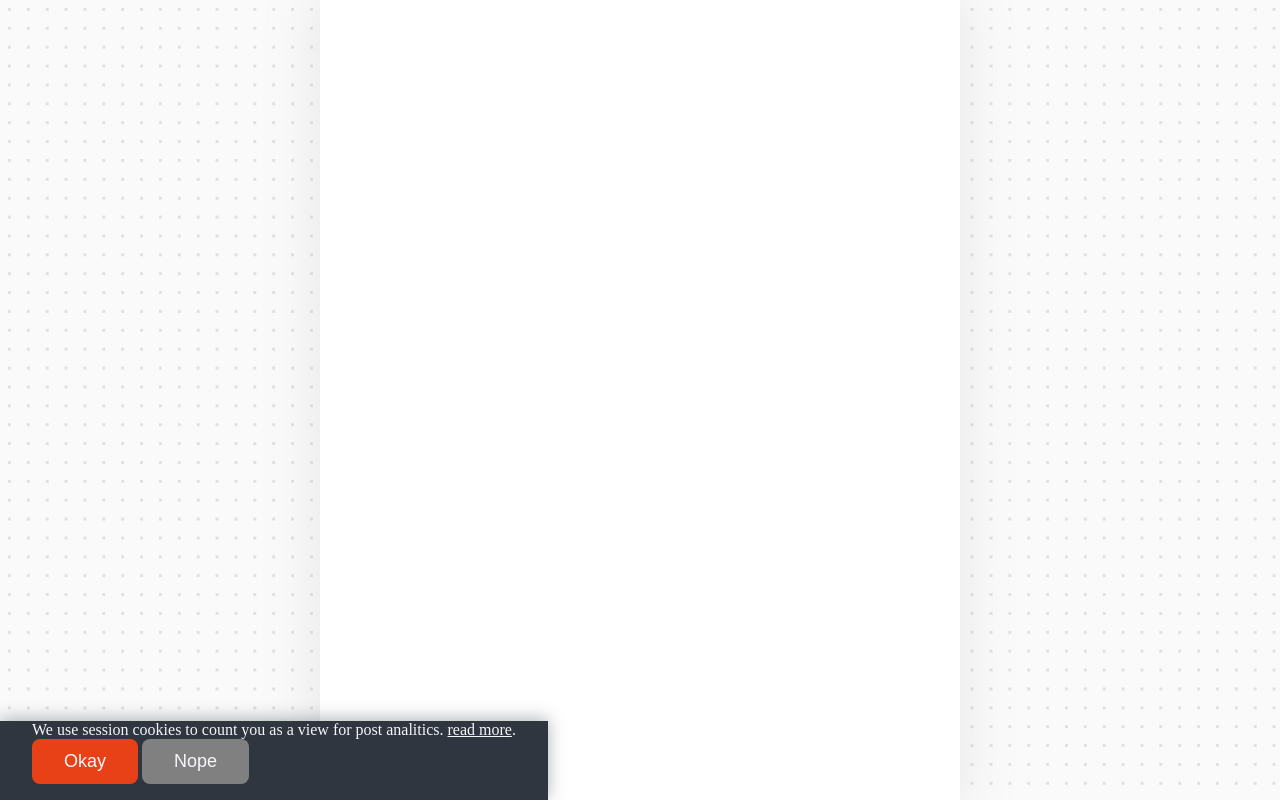
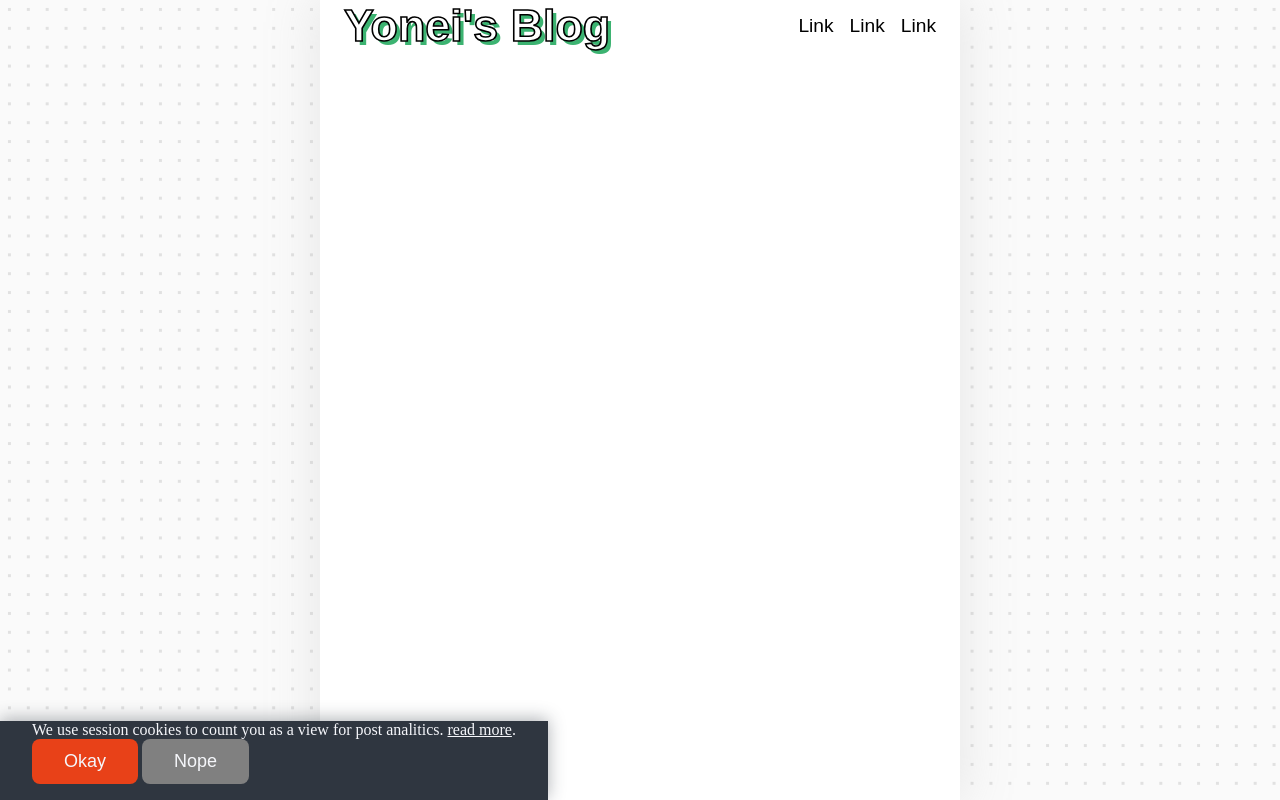
Before and after one commit to y0nei/FastAPI-fullstack-blog, a FastAPI app: template src/templates/base.html in a window 1280 px wide. Run offline with FastAPI, Linux system fonts and the light colour scheme; the template is opened without the code that fills it, so the values that code supplies are empty; style sheets or scripts are compiled from the project's sources.

Commit message:
feat(sass): Header, nav & globally scope abstracts

```diff
--- a/src/static/scss/abstracts/_colors.scss
+++ b/src/static/scss/abstracts/_colors.scss
@@ -1,3 +1,5 @@
 $grid-background-color: #fafafa;
 $grid-pattern-color: #e1e1e1;
 $main-background-color: white;
+
+$accent-color: mediumseagreen;
--- /dev/null
+++ b/src/static/scss/base/_typography.scss
@@ -0,0 +1,13 @@
+header {
+    // TODO: Find a neat font
+    font-family: sans-serif;
+
+    h1 {
+        font-weight: bold;
+        font-size: 2.8rem;
+    }
+    a {
+        font-size: 1.2rem;
+        text-decoration: none;
+    }
+}
--- a/src/static/scss/components/_cookie-banner.scss
+++ b/src/static/scss/components/_cookie-banner.scss
@@ -1,5 +1,3 @@
-@import "../abstracts/variables";
-
 $textColor: #f5f6fa;
 $linkColor: $textColor;
 $backgroundColor: #2f3640;
--- a/src/static/scss/components/_grid-gradients.scss
+++ b/src/static/scss/components/_grid-gradients.scss
@@ -1,6 +1,3 @@
-@import "../abstracts/variables",
-        "../abstracts/colors";
-
 @mixin bullet-journal-pattern {
     $dot-size: 0.1rem;
     background-color: $grid-background-color;
--- /dev/null
+++ b/src/static/scss/layout/_header.scss
@@ -0,0 +1,49 @@
+$shadow-distance: 0.25rem;
+
+header {
+    display: flex;
+    align-items: center;
+    justify-content: space-between;
+    margin-bottom: 1.5rem;
+
+    h1 {
+        color: white;
+        -webkit-text-stroke: .1rem black;
+        text-shadow: $shadow-distance $shadow-distance $accent-color;
+    }
+
+    nav {
+        ul {
+            display: flex;
+            align-items: center;
+            gap: 1rem;
+        }
+
+        a {
+            color: black;
+            position: relative;
+            z-index: 1;
+
+            // Highlighter animation
+            // inspo: codepen.io/argyleink/pen/poEjvpd
+            &::before {
+                transform: scaleX(0);
+                transform-origin: bottom right;
+            }
+            &:hover::before {
+                transform: scaleX(1);
+                transform-origin: bottom left;
+            }
+            &::before {
+                background: $accent-color;
+                content: "";
+                display: block;
+                position: absolute;
+                top: 0; right: 0; bottom: 0; left: 0;
+                inset: 0 0 0 0;
+                z-index: -1;
+                transition: transform 300ms ease;
+            }
+        }
+    }
+}
--- a/src/static/scss/layout/_main.scss
+++ b/src/static/scss/layout/_main.scss
@@ -1,5 +1,3 @@
-@import "../abstracts/colors";
-
 main {
     $shadow-color: darken($grid-pattern-color, 20);
     height: 100vh;
--- a/src/static/scss/style.scss
+++ b/src/static/scss/style.scss
@@ -1,6 +1,13 @@
-@import "base/reset";
+@import "abstracts/colors",
+        "abstracts/variables";
+
+@import "base/reset",
+        "base/typography";
+
 @import "layout/body",
-        "layout/main";
+        "layout/main",
+        "layout/header";
+
 @import "components/cookie-banner";
 
 $tableBorder: 1px;
--- a/src/templates/base.html
+++ b/src/templates/base.html
@@ -9,6 +9,17 @@
     </head>
     <body>
         <main>
+            <header>
+                <h1>Yonei's Blog</h1>
+                <nav>
+                    <ul>
+                        <li><a href="#">Link</a></li>
+                        <li><a href="#">Link</a></li>
+                        <li><a href="#">Link</a></li>
+                    </ul>
+                </nav>
+            </header>
+
             {% block home %}{% endblock %}
             {% block article %}{% endblock %}
         </main>
```
